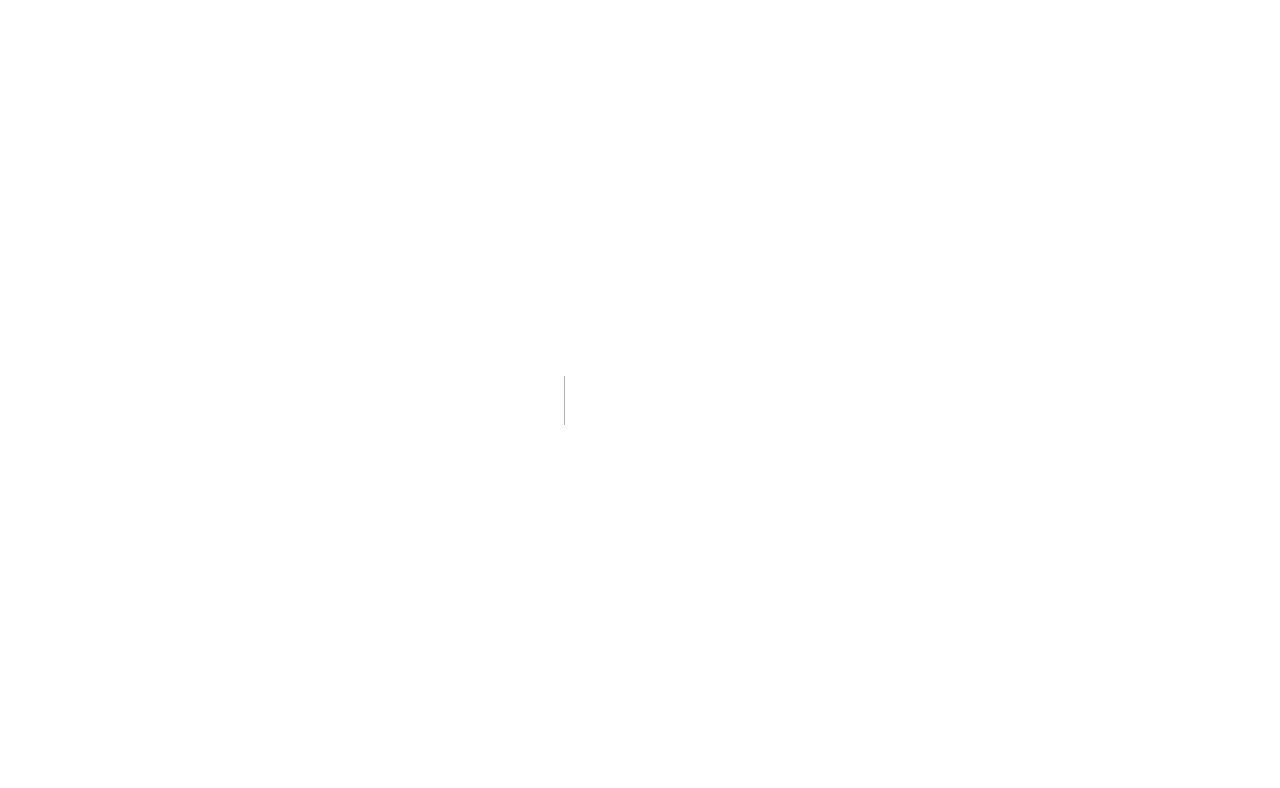
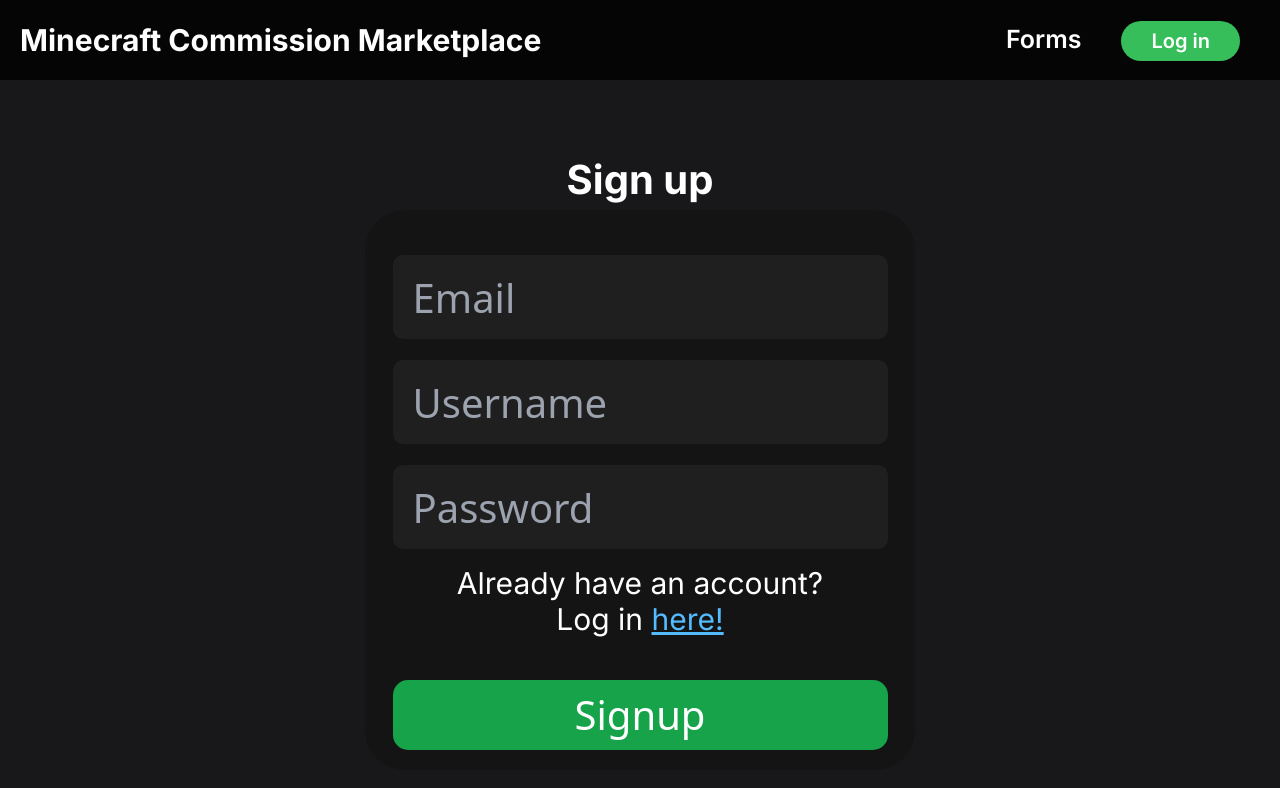
Before and after one commit to 29cmb/Minecraft-Commission-Marketplace, a Next.js app in the folder client/: page /signup in a window 1280 px wide. Before the commit this address had no page. Shown: the top 788 px of the page. Built offline with nearby package versions, Linux system fonts and the light colour scheme.

Commit message:
feat(client): :sparkles: Topbar and signup/login pages

```diff
--- a/client/next.config.ts
+++ b/client/next.config.ts
@@ -9,6 +9,14 @@ const nextConfig: NextConfig = {
     CLIENT_URL: process.env.CLIENT_URL,
     SERVER_URL: process.env.SERVER_URL,
     PORT: process.env.PORT,
+  },
+  rewrites: async () => {
+    return [
+      {
+        source: '/api/:path*',
+        destination: `${process.env.SERVER_URL}/api/:path*`,
+      },
+    ];
   }
 };
 
--- a/client/src/app/page.tsx
+++ b/client/src/app/page.tsx
@@ -1,4 +1,5 @@
 import HomepageRedirectButton from "@/components/HomepageRedirectButton";
+import Topbar from "@/components/Topbar";
 import { PostsReponseSuccess, RequestFail } from "@/Types";
 
 export default async function Home() {
@@ -13,8 +14,9 @@ export default async function Home() {
 
   return (
     <>
+      <Topbar loggedIn={false} /> {/* TODO */}
       <div className="bg-[#25262B] w-screen h-[30em] flex items-center justify-center">
-        <h1 className="text-white text-[80px] font-bold text-center pt-10 leading-[100%] pb-20">
+        <h1 className="text-white text-[80px] font-bold text-center pt-20 leading-[100%] pb-20">
           The easiest way to get<br/>
           <span className="bg-gradient-to-b from-[#A100FF] to-[#450099] bg-clip-text text-transparent font-inter font-black relative top-[5px]">
             Minecraft Development
--- /dev/null
+++ b/client/src/components/Form.tsx
@@ -0,0 +1,46 @@
+import React, { ReactNode } from "react";
+
+interface Input {
+    id: string;
+    type: string;
+    placeholder: string;
+}
+
+interface FormProps {
+    inputs: Input[];
+    subtext: ReactNode;
+    buttonData: [string, (noteElement: HTMLElement, ...values: string[]) => void];
+}
+
+const Form: React.FC<FormProps> = ({ inputs, subtext, buttonData }) => {
+    const submit = () => {
+        const values = inputs.map(input => (document.getElementById(input.id) as HTMLInputElement).value);
+        const noteElement = document.getElementById("note") as HTMLElement;
+        buttonData[1](noteElement, ...values);
+    };
+
+    return (
+        <div className="bg-[#141414] w-[550px] h-[560px] rounded-[40px] mx-auto py-[40px] relative flex flex-col items-center">
+            {inputs.map((input, index) => (
+                <div key={index} className="w-full flex justify-center">
+                    <input
+                        id={input.id}
+                        type={input.type}
+                        placeholder={input.placeholder}
+                        className="bg-[#1f1f1f] border-none rounded-[10px] m-[5px] h-[80%] p-[20px] text-white w-[90%] text-[40px]"
+                    />
+                </div>
+            ))}
+            <p className="text-white text-center">{subtext}</p>
+            <p id="note" className="text-red-500 p-[30px]" />
+            <button
+                onClick={submit}
+                className="bg-green-600 text-white border-none rounded-[15px] absolute bottom-[20px] w-[90%] h-[70px] text-[40px] transition-all duration-200 ease-in-out hover:text-[45px] hover:h-[75px] hover:w-[92%] active:bg-green-700"
+            >
+                {buttonData[0]}
+            </button>
+        </div>
+    );
+};
+
+export default Form;
--- a/client/src/components/Post.tsx
+++ b/client/src/components/Post.tsx
@@ -58,9 +58,9 @@ export default function Post({ title, short_description, tags, post_category, au
     return (
         <div className="h-[130px] bg-[#111111] flex mx-auto rounded-[2em] relative mb-[10px] hover:scale-105 active:scale-[1.02] transition-all duration-200 ease-in-out hover:bg-[#1f1f1f]"
             onClick={() => {
-                if(onPostPage) return router.push(`/post/${id}`)
+                if(!onPostPage) return router.push(`/post/${id}`)
                 setClicks(clicks + 1);
-                if(clicks % 40 == 0) {
+                if(clicks % 60 == 39) {
                     alert(easterEggClicks[Math.floor(Math.random() * easterEggClicks.length)]);
                 }
             }}
--- /dev/null
+++ b/client/src/components/Topbar.tsx
@@ -0,0 +1,24 @@
+'use client'
+
+import { useRouter } from "next/navigation";
+
+export default function Topbar({ loggedIn }: { loggedIn: boolean }) {
+    const router = useRouter();
+    return (
+        <div className="w-screen h-[80px] bg-[#050505] flex items-center justify-between fixed z-10">
+            <div className="ml-[20px]">
+                <h1 className="font-inter font-bold text-[30px]">Minecraft Commission Marketplace</h1>
+            </div>
+            <div className="mr-[40px]">
+                <button className="font-inter py-[5px] text-[25px] font-semibold transform transition-transform duration-200 ease-in-out hover:scale-110 mx-10" onClick={
+                    () => {
+                        router.push('/forms')
+                    }
+                }>Forms</button>
+                {!loggedIn && <button className="bg-[#36BE5A] rounded-[1em] px-[30px] py-[5px] font-inter text-[20px] font-semibold transform transition-transform duration-200 ease-in-out hover:scale-110" onClick={() => {
+                    router.push('/login')
+                }}>Log in</button>}
+            </div>
+        </div>
+    )
+}
--- /dev/null
+++ b/client/src/pages/login.tsx
@@ -0,0 +1,22 @@
+import Form from "@/components/Form"
+import Topbar from "@/components/Topbar"
+import "@/styles/globals.css"
+
+export default function Login() {
+    return (
+        <>
+            <Topbar loggedIn={false}/> {/* TODO */}
+            <h1 className="text-center text-[40px] font-inter font-bold pt-[150px]">Log in</h1>
+            <Form
+                inputs={[
+                    {id: "username", type: "text", placeholder: "Username"},
+                    {id: "password", type: "password", placeholder: "Password"}
+                ]}
+                subtext={<span className="font-inter text-[30px] leading-[120%]">Don&apos;t have an account?<br/>Sign up <a href="/signup"><u className="text-[#54bbff]">here!</u></a></span>}
+                buttonData={["Login", (/**note, username, password*/) => {
+
+                }]}
+             />
+        </>
+    )
+}
--- /dev/null
+++ b/client/src/pages/signup.tsx
@@ -0,0 +1,23 @@
+import Form from "@/components/Form"
+import Topbar from "@/components/Topbar"
+import "@/styles/globals.css"
+
+export default function Signup() {
+    return (
+        <>
+           <Topbar loggedIn={false}/> {/* TODO */}
+            <h1 className="text-center text-[40px] font-inter font-bold pt-[150px]">Sign up</h1>
+            <Form
+                inputs={[
+                    {id: "email", type: "text", placeholder: "Email"},
+                    {id: "username", type: "text", placeholder: "Username"},
+                    {id: "password", type: "password", placeholder: "Password"}
+                ]}
+                subtext={<span className="font-inter text-[30px] leading-[120%]">Already have an account?<br/>Log in <a href="/login"><u className="text-[#54bbff]">here!</u></a></span>}
+                buttonData={["Signup", (/**note, email, username, password*/) => {
+
+                }]}
+             />
+        </>
+    )
+}
```
